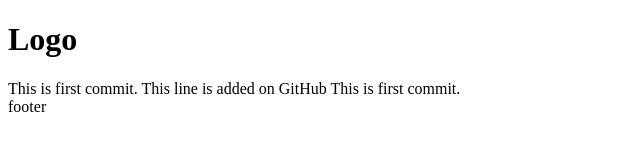
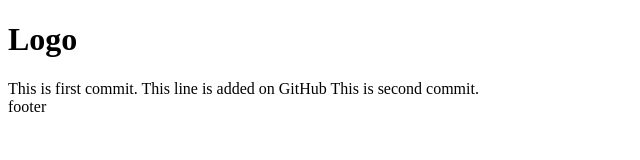
Before and after one commit to YuHarmash/frontend_repo, a plain HTML site: page index.html in a window 1280 px wide. Shown: the full height of the page, 0-640 px from the left. Drawn offline with Linux system fonts and the light colour scheme.

Commit message:
Update index.html

```diff
--- a/index.html
+++ b/index.html
@@ -11,7 +11,7 @@
 	</div>
 	This is first commit.
 	This line is added on GitHub
-	This is first commit.
+	This is second commit.
 
 	<div class="footer footer2">
 		footer
```
